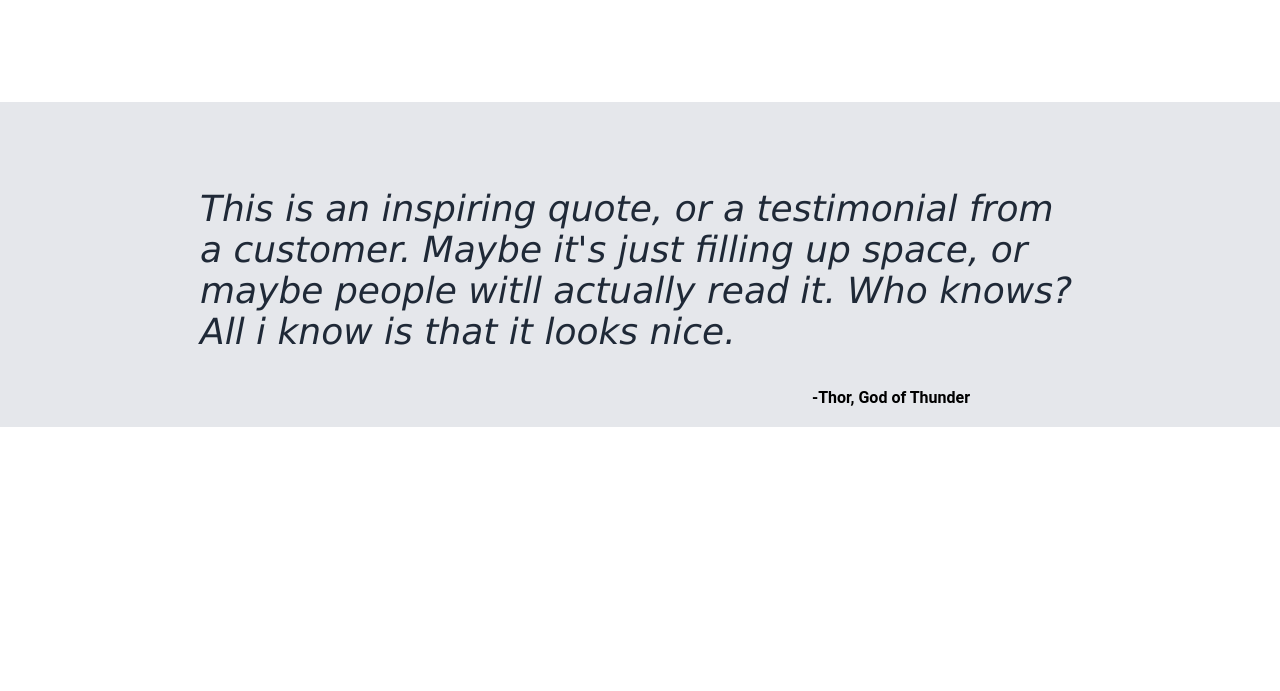
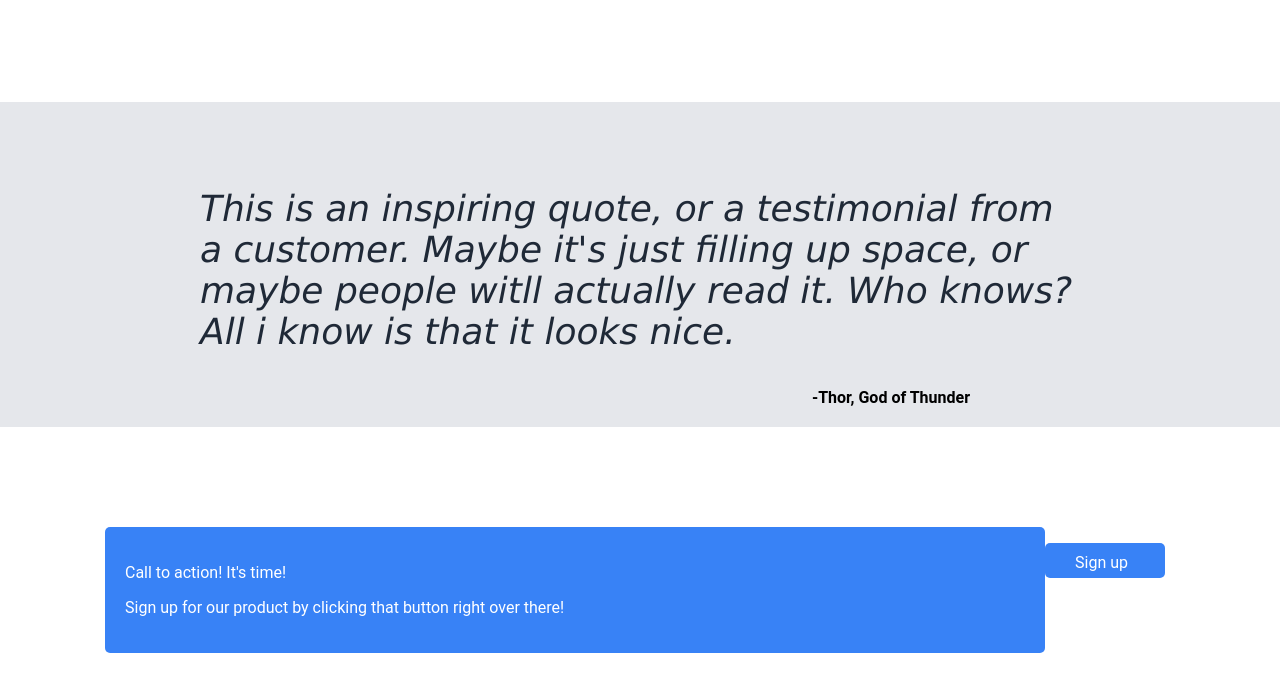
Before and after one commit to SentryPT/landing_page, a plain HTML site: page pages/index.html in a window 1280 px wide. Shown: the part 850-1541 px from the top of the page. Before the commit the page ends 1277 px from the top, so only its background shows below. Drawn offline with Linux system fonts and the light colour scheme.

Commit message:
sign_button

```diff
--- a/css/style.css
+++ b/css/style.css
@@ -143,3 +143,33 @@ h1{
     font-family: 'Roboto', arial;
     text-align: right;
 }
+.sign-container{
+    display: flex;
+    justify-content: center;
+    padding: 100px;
+
+}
+
+.sign-call{
+    background-color: #3882f6;
+    color: #ffffff;
+    font-family: 'Roboto', sans-serif;
+    padding: 20px;
+    border-radius: 5px;
+    width: 900px ;
+}
+.sign-button{
+    background-color: #3882f6;
+    color: #ffffff;
+    font-family: 'Roboto', sans-serif;
+    height: 15px;
+    width: 60px;
+    padding: 10px 30px;
+    border-radius: 5px;
+    transition-duration: 0.5s;
+    margin-right: 10px;
+
+}
+.sign-button:hover {
+    background-color: #d1dbe6;
+  }
--- a/pages/index.html
+++ b/pages/index.html
@@ -59,7 +59,11 @@
     </div>
     <div class="sign-container">
         <div class="sign-call">
-            <b></b>
+            <p class="sign-text1">Call to action! It's time!</p>
+            <p class="sign-text2">Sign up for our product by clicking that button right over there!</p>
+        </div>
+        <div>
+            <p class="sign-button">Sign up</p>
         </div>
     </div>
 
```
